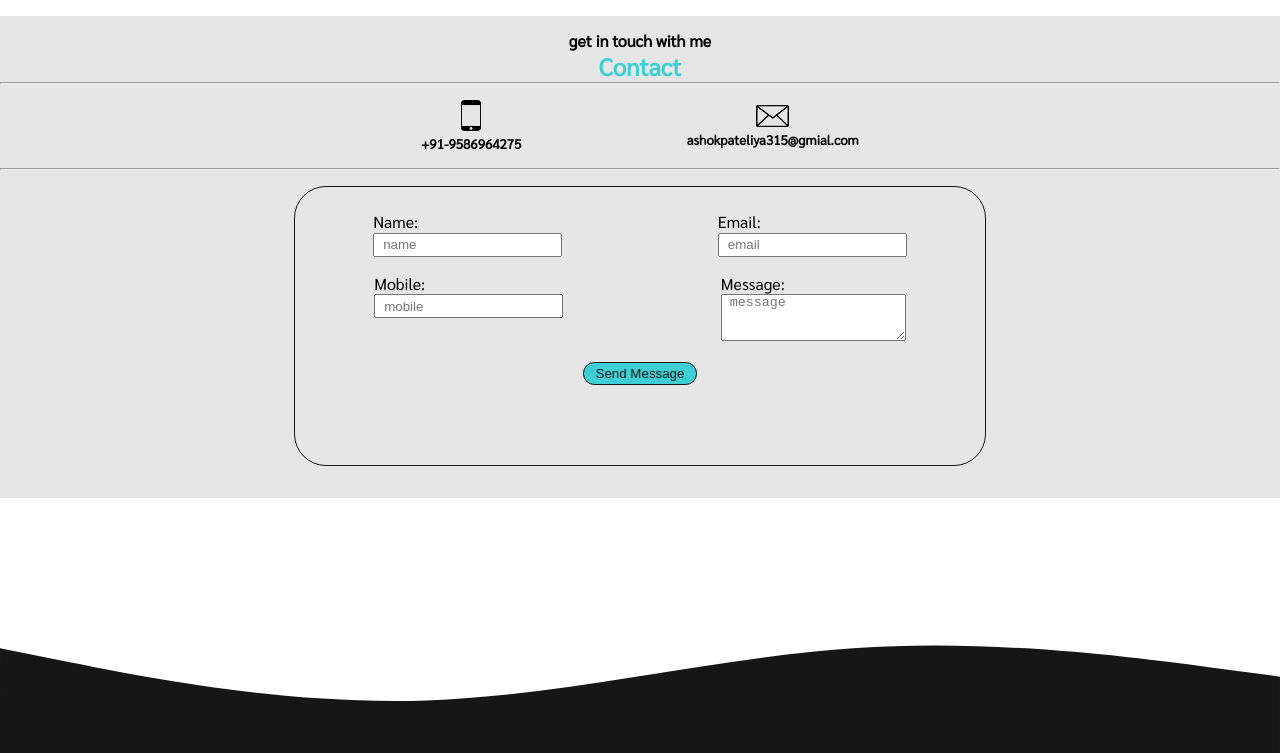
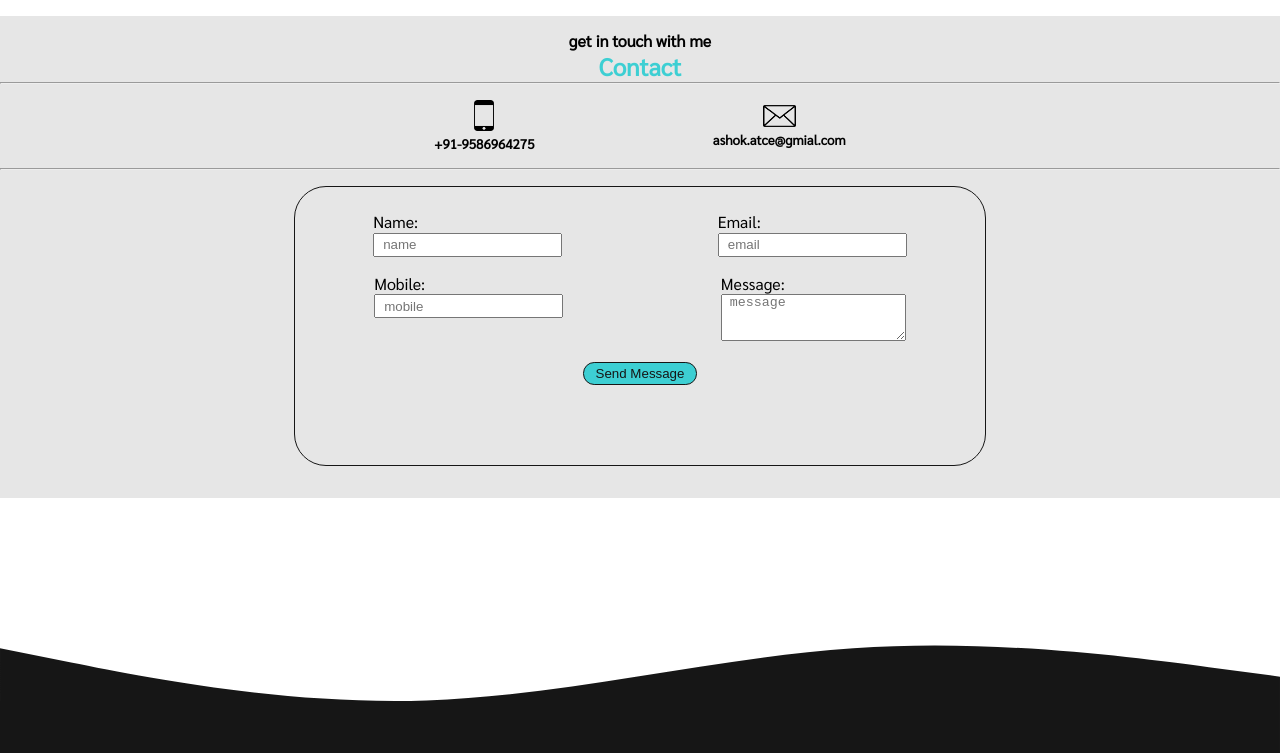
Before and after one commit to Ashok315/atportfolio, a plain HTML site: page index.html in a window 1280 px wide. Shown: the part 2340-3093 px from the top of the page. Drawn offline with nearby package versions, Linux system fonts and the light colour scheme.

Commit message:
Update index.html

```diff
--- a/index.html
+++ b/index.html
@@ -225,7 +225,7 @@
 
               <div>
                  <img id="mail" src="./images/envelope-line.png">
-                 <h5>ashokpateliya315@gmial.com</h5>
+                 <h5>ashok.atce@gmial.com</h5>
               </div>
            </div>
             <hr>
```
